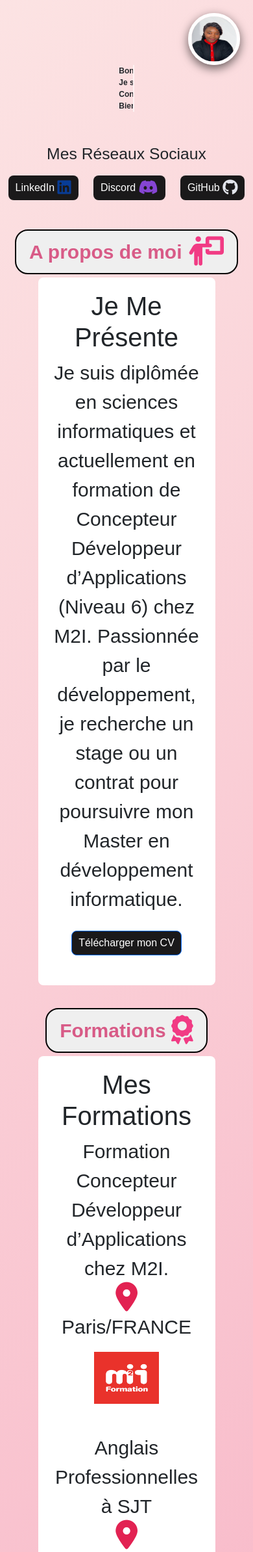
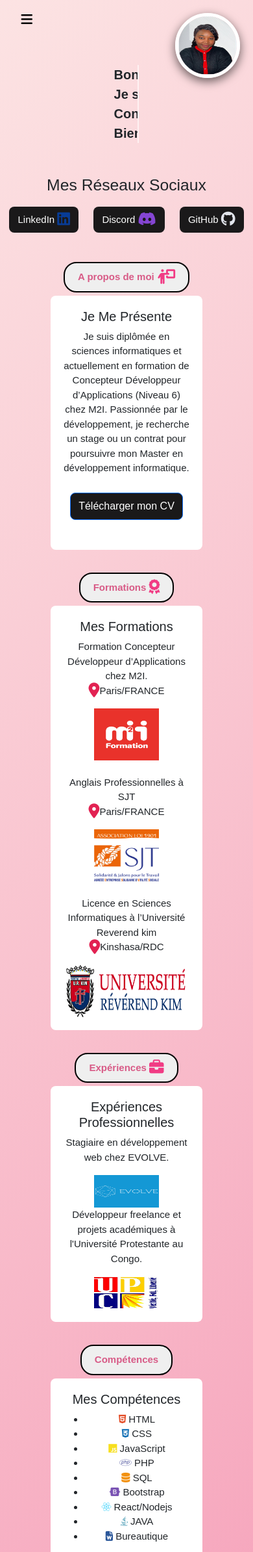
Before and after one commit to TracyK-12/MonPortfolio, a PHP site: page / in a window 390 px wide. Shown: the top 2388 px of the page at 65% size. Run offline with PHP 8.4, Linux system fonts and the light colour scheme.

Commit message:
style.css

```diff
--- a/css/style.css
+++ b/css/style.css
@@ -414,19 +414,24 @@ ul button:hover {
 }
 
                  /* Media Queries */
-                @media (max-width: 1400px) {
+                @media  (max-width: 1400px) {
                   .container {
                     width: 95%;
                   }
+
                   .about-content {
                     width: 70%;
                   }
                 }
 
-                @media (max-width: 992px) {
-                  /* body {
-                    font-size: 60px;
-                  } */
+                @media  (max-width: 1024px) {
+                  body {
+                    font-size: 16px;
+                    max-width: 90%;
+                  }
+                  .links a{
+                    font-size: 25px;
+                  }
                   .menu i {
                     font-size: 60px;
                   }
@@ -492,15 +497,25 @@ ul button:hover {
                 }
 
                 @media (max-width: 768px) {
+                  body{
+                    font-size: 14px;
+                    max-width: 95%;
+                  }
+                  .links a{
+                    font-size: 18px;
+                  }
                   .menu i {
                     font-size: 30px;
                   }
                   #hamburger-logo {
-                    width: 210px;
+                    width: 280px;
                     transform: translateX(-210px);
                   }
                   nav {
                     width: 200px;
+                  }
+                  nav a{
+                    font-size: 25px;
                   }
                   .profile img {
                     width: 100px;
@@ -513,79 +528,126 @@ ul button:hover {
                   .btn {
                     padding: 8px 12px;
                   }
+                  .about-btn {
+                    font-size: 15px;
+                  }
                   .about-content {
-                    width: 80%;
+                    width: 70%;
+                  }
+                  .about-content h3{
+                    font-size: 30px;
+                  }
+                  .about-content p{
+                    font-size: 20px;
+                  }
+                  .about-content ul{
+                    font-size: 20px;
+                  }
+                    #langues .about-content ul{
+                      font-size: 15px;
+                    }
+                    .projet-container {
+                      gap: 20px;
+                      width: 70%;
                     }
                     .projets {
                       width: 85%;
+                    }
+                    .btn-project {
+                      font-size: 20px;
+                    }
+                    #contact {
+                      width: 80%;
+                    }
+                    #contact-form {
+                      width: 80%;
+                    }
+                    .contact-title {
+                      font-size: 30px;
+                    }
+                    #contact-form label {
+                      font-size: 20px;
                     }
                     .container {
                       width: 80%;
                     }
                   }
 
-                @media (max-width: 576px) {
-                  body {
+                  @media (max-width: 480px) {
+                    body{
                       font-size: 12px;
+                      max-width: 100%;
                     }
-                  .menu i {
-                    font-size: 25px;
-                  }
-                  #hamburger-logo {
-                    width: 210px;
-                    transform: translateX(-210px);
-                  }
-                  .container {
-                    width: 70%;
-                  }
-                  .profile img {
-                    width: 80px;
-                    height: 80px;
-                  }
-                  .cursor {
-                    font-size: 12px;
-                    width: 21em;
-                  }
-                  .btn {
-                    padding: 6px 10px;
-                  }
-                  .about-content {
-                    width: 70%;
-                  }
-                  .projets {
-                    width: 75%;
-                  }
-                }
-
-                @media (max-width: 320px) {
-                  body {
-                    font-size: 10px;
+                    .links a{
+                      font-size: 15px;
                     }
                     .menu i {
                       font-size: 20px;
                     }
                     #hamburger-logo {
-                    width: 150px;
-                    transform: translateX(-150px);
+                      width: 280px;
+                      transform: translateX(-210px);
                     }
                     nav {
-                    width: 150px;
+                      width: 200px;
+                    }
+                    nav a{
+                      font-size: 20px;
                     }
                     .profile img {
-                    width: 60px;
-                    height: 60px;
+                      width: 100px;
+                      height: 100px;
                     }
                     .cursor {
-                    font-size: 10px;
-                    width: 18em;
+                      font-size: 20px;
+                      width: 21em;
                     }
                     .btn {
-                    padding: 4px 8px;
+                      padding: 8px 12px;
+                    }
+                    .about-btn {
+                      font-size: 15px;
                     }
                     .about-content {
                       width: 60%;
                     }
+                    .about-content h3{
+                      font-size: 20px;
+                    }
+                    .about-content p{
+                      font-size: 15px;
+                    }
+                    .about-content ul{
+                      font-size: 15px;
+                    }
+
+                      .projet-container {
+                        gap: 20px;
+                        width: 75%;
+                      }
                       .projets {
-                    width: 65%;
+                        width: 70%;
+                      }
+                      .btn-project {
+                        font-size: 15px;
+                      }
+                      #contact {
+                        width: 70%;
+                      }
+                      #contact-form {
+                        width: 70%;
+                      }
+                      .contact-title {
+                        font-size: 20px;
+                      }
+                      #contact-form label {
+                        font-size: 15px;
+                      }
+                      #contact-form input {
+                        width: 100%;
+                        height: 40px;
+                      }
+                      .container {
+                        width: 70%;
                       }
                     }
```
Lines whose indentation alone changed are shown as unchanged.
